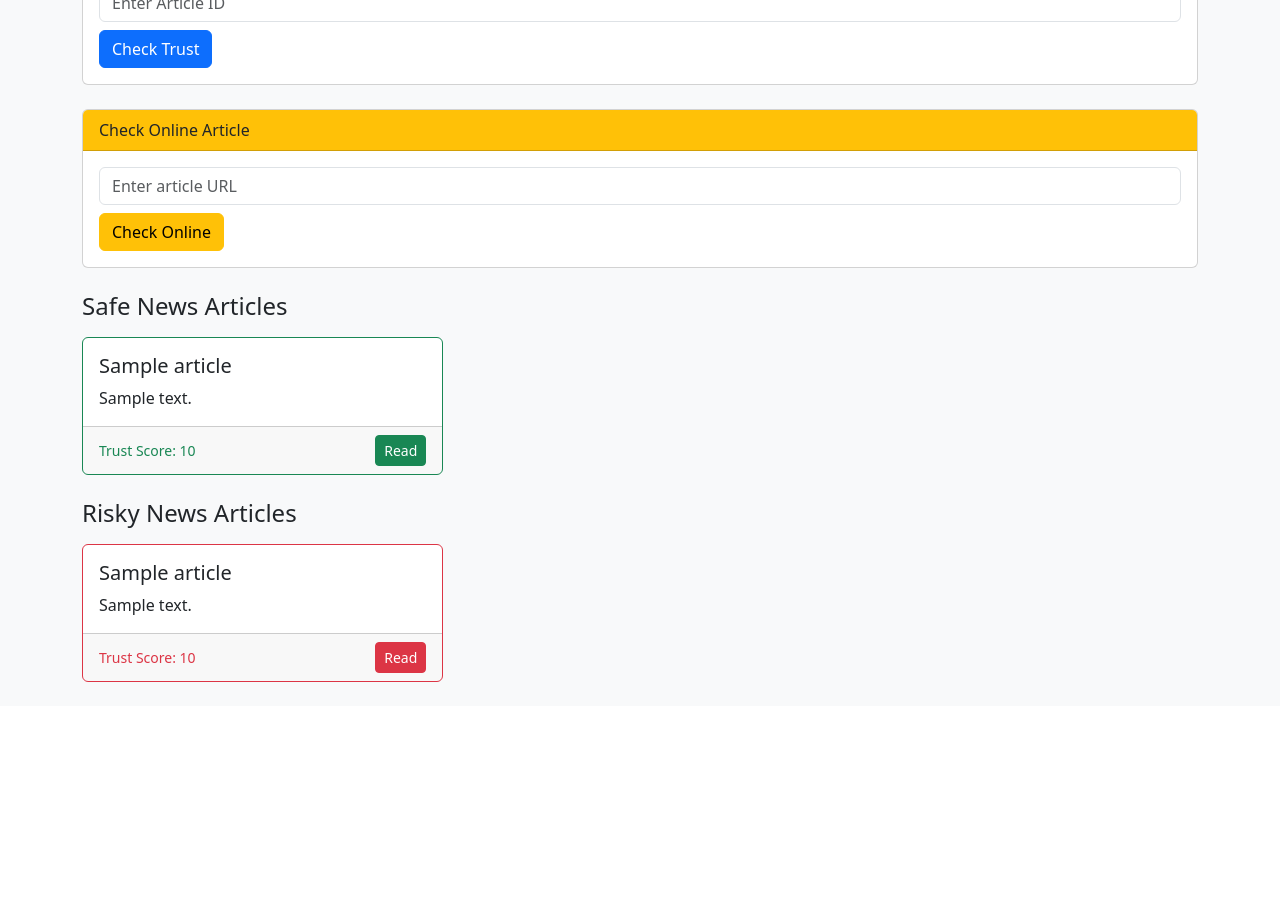
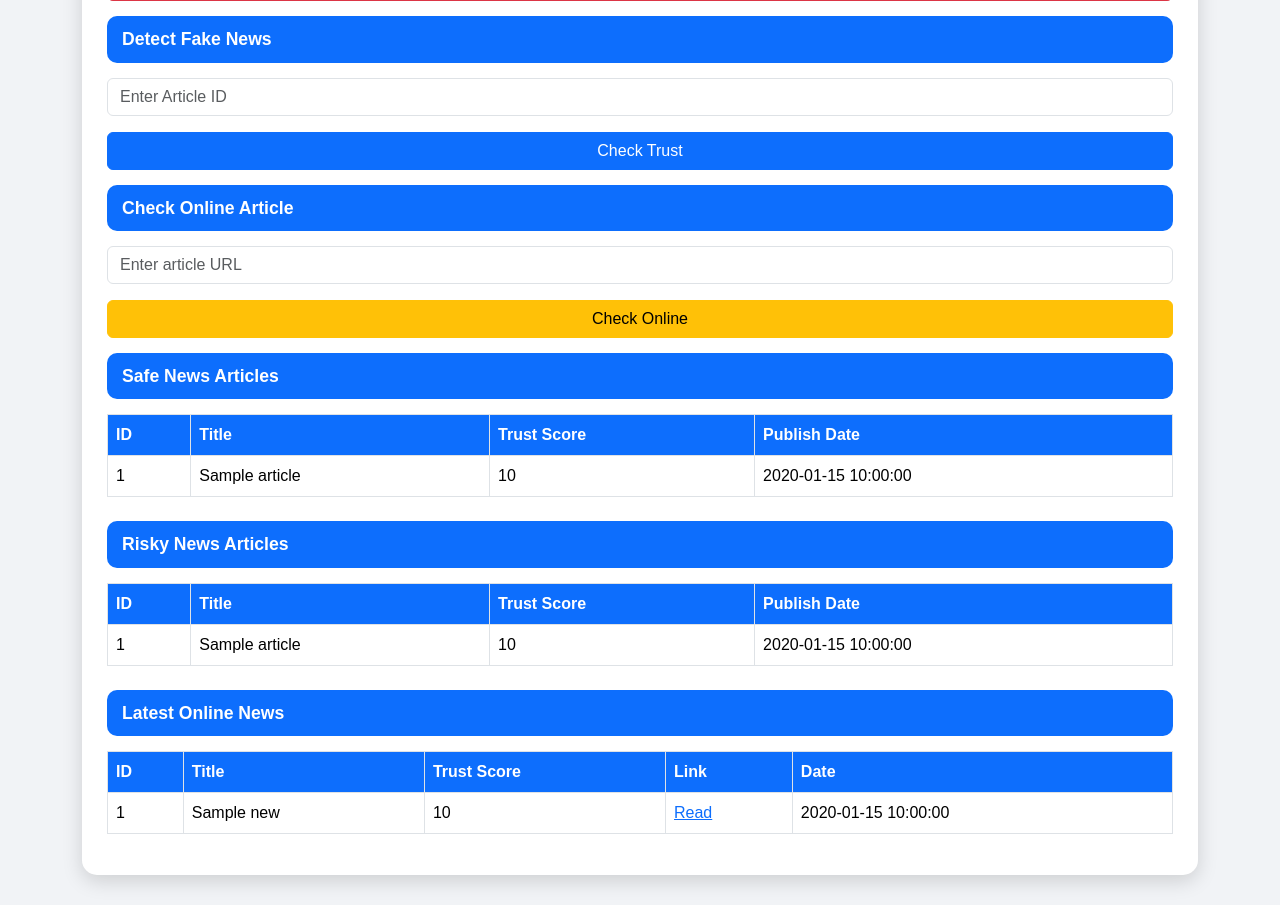
Before and after one commit to elder0209/myflaskapp, a Flask app: template templates/index.html in a window 1280 px wide. Shown: the part 802-1707 px from the top of the page. Before the commit the page ends 1484 px from the top, so only its background shows below. Run offline with Flask 3, Linux system fonts and the light colour scheme; the template is opened without the code that fills it: most values are stand-ins (such as "Sample title", 1, 10 or a date in 2020); one stand-in notice (Sample message) is shown.

Commit message:
Update index.html

```diff
--- a/templates/index.html
+++ b/templates/index.html
@@ -1,130 +1,214 @@
 <!DOCTYPE html>
 <html lang="en">
+
 <head>
     <meta charset="UTF-8">
     <title>Fake News Detector</title>
     <link href="https://cdn.jsdelivr.net/npm/bootstrap@5.3.2/dist/css/bootstrap.min.css" rel="stylesheet">
+    <style>
+        body {
+            background-color: #f1f3f6;
+            font-family: Arial, sans-serif;
+        }
+
+        .video-bg {
+            position: fixed;
+            top: 0;
+            left: 0;
+            width: 100%;
+            height: 100%;
+            object-fit: cover;
+            z-index: -2;
+        }
+
+        .heading {
+            color: white;
+            text-align: center;
+            justify-content: center;
+        }
+
+        .main-card {
+            border-radius: 15px;
+            padding: 25px;
+            margin-bottom: 30px;
+            box-shadow: 0 6px 20px rgba(0, 0, 0, 0.15);
+            background-color: #fff;
+            transition: transform 0.3s, box-shadow 0.3s;
+        }
+
+        .main-card:hover {
+            transform: translateY(-5px);
+            box-shadow: 0 12px 25px rgba(0, 0, 0, 0.2);
+        }
+
+        .section-header {
+            background-color: #0d6efd;
+            color: #fff;
+            font-weight: 600;
+            font-size: 1.1rem;
+            padding: 10px 15px;
+            border-radius: 10px;
+            margin-bottom: 15px;
+        }
+
+        .btn {
+            width: 100%;
+            margin-bottom: 15px;
+            transition: transform 0.3s;
+        }
+
+        .btn:hover {
+            transform: translateY(-2px);
+        }
+
+        .table th {
+            background-color: #0d6efd;
+            color: white;
+        }
+
+        .logout-link {
+            text-decoration: none;
+            color: #dc3545;
+            font-weight: 500;
+        }
+
+        h2 {
+            font-weight: 700;
+        }
+
+        textarea.form-control {
+            resize: vertical;
+        }
+    </style>
 </head>
-<body class="bg-light">
 
-<nav class="navbar navbar-expand-lg navbar-dark bg-dark">
-    <div class="container-fluid">
-        <a class="navbar-brand" href="#">Fake News Detector</a>
-        <div class="collapse navbar-collapse">
-            <ul class="navbar-nav ms-auto">
-                <li class="nav-item text-white me-3">
-                    Hello, {{ name }}
-                </li>
-                <li class="nav-item">
-                    <a class="btn btn-outline-light" href="{{ url_for('logout') }}">Logout</a>
-                </li>
-            </ul>
+<body>
+    <video autoplay muted loop class="video-bg">
+        <source src="6913745_Motion_Graphics_Motion_Graphic_3840x2160.mp4" type="video/mp4">
+    </video>
+    <div class="container mt-4">
+
+        <div class="d-flex justify-content-between align-items-center mb-4">
+            <p style="color: white;">Hello, {{ name }} | <a href="{{ url_for('logout') }}"
+                    class="logout-link">Logout</a></p>
         </div>
-    </div>
-</nav>
-
-<div class="container mt-4">
 
         <!-- Flash Messages -->
         {% with messages = get_flashed_messages(with_categories=true) %}
         {% if messages %}
         {% for category, msg in messages %}
-          <div class="alert alert-{{ category }} alert-dismissible fade show">
-              {{ msg }}
-              <button type="button" class="btn-close" data-bs-dismiss="alert"></button>
-          </div>
+        <div class="alert alert-{{ category }}">{{ msg }}</div>
         {% endfor %}
         {% endif %}
         {% endwith %}
 
+        <!-- All Forms and Tables in One Box -->
+        <div class="main-card">
+            <h2 style="text-align: center; color: red; padding-bottom: 40px;">Fake News Detector</h2>
+
             <!-- Submit Article -->
-    <div class="card mb-4">
-        <div class="card-header bg-success text-white">Submit an Article</div>
-        <div class="card-body">
+            <div class="section-header">Submit an Article</div>
             <form method="POST" action="{{ url_for('add_article') }}">
                 <input type="text" name="title" class="form-control mb-2" placeholder="Title" required>
                 <textarea name="content" class="form-control mb-2" placeholder="Content" required></textarea>
                 <input type="text" name="url" class="form-control mb-2" placeholder="URL">
-                <input type="date" name="publish_date" class="form-control mb-2" required>
+                <input type="date" name="publish_date" class="form-control mb-3" required>
                 <input type="submit" class="btn btn-success" value="Submit Article">
             </form>
-        </div>
-    </div>
 
             <!-- Report Fake News -->
-    <div class="card mb-4">
-        <div class="card-header bg-danger text-white">Report Fake News</div>
-        <div class="card-body">
+            <div class="section-header">Report Fake News</div>
             <form method="POST" action="{{ url_for('report_article') }}">
                 <input type="number" name="article_id" class="form-control mb-2" placeholder="Article ID" required>
-                <input type="text" name="reason" class="form-control mb-2" placeholder="Reason" required>
+                <input type="text" name="reason" class="form-control mb-3" placeholder="Reason" required>
                 <input type="submit" class="btn btn-danger" value="Submit Report">
             </form>
-        </div>
-    </div>
 
             <!-- Detect Fake News -->
-    <div class="card mb-4">
-        <div class="card-header bg-primary text-white">Detect Fake News (Check Trust Score)</div>
-        <div class="card-body">
+            <div class="section-header">Detect Fake News</div>
             <form method="POST" action="{{ url_for('check_trust') }}">
-                <input type="number" name="article_id" class="form-control mb-2" placeholder="Enter Article ID" required>
+                <input type="number" name="article_id" class="form-control mb-3" placeholder="Enter Article ID"
+                    required>
                 <input type="submit" class="btn btn-primary" value="Check Trust">
             </form>
-        </div>
-    </div>
 
             <!-- Check Online Article -->
-    <div class="card mb-4">
-        <div class="card-header bg-warning text-dark">Check Online Article</div>
-        <div class="card-body">
+            <div class="section-header">Check Online Article</div>
             <form method="POST" action="{{ url_for('check_online') }}">
-                <input type="text" name="url_link" class="form-control mb-2" placeholder="Enter article URL" required>
+                <input type="text" name="url_link" class="form-control mb-3" placeholder="Enter article URL" required>
                 <input type="submit" class="btn btn-warning" value="Check Online">
             </form>
-        </div>
-    </div>
 
-    <!-- Safe News -->
-    <h4 class="mb-3">Safe News Articles</h4>
-    <div class="row row-cols-1 row-cols-md-3 g-3 mb-4">
+            <!-- Safe News Articles -->
+            <div class="section-header">Safe News Articles</div>
+            <table class="table table-bordered mb-4">
+                <tr>
+                    <th>ID</th>
+                    <th>Title</th>
+                    <th>Trust Score</th>
+                    <th>Publish Date</th>
+                </tr>
                 {% for article in safe_news %}
-        <div class="col">
-            <div class="card border-success h-100">
-                <div class="card-body">
-                    <h5 class="card-title">{{ article.title }}</h5>
-                    <p class="card-text">{{ article.content }}</p>
-                </div>
-                <div class="card-footer d-flex justify-content-between align-items-center">
-                    <small class="text-success">Trust Score: {{ article.trust_score }}</small>
-                    <a href="{{ article.url }}" target="_blank" class="btn btn-sm btn-success">Read</a>
-                </div>
-            </div>
-        </div>
+                <tr>
+                    <td>{{ article.article_id }}</td>
+                    <td>{{ article.title }}</td>
+                    <td>{{ article.trust_score }}</td>
+                    <td>{{ article.publish_date }}</td>
+                </tr>
                 {% endfor %}
-    </div>
+            </table>
 
-    <!-- Risky News -->
-    <h4 class="mb-3">Risky News Articles</h4>
-    <div class="row row-cols-1 row-cols-md-3 g-3 mb-4">
+            <!-- Risky News Articles -->
+            <div class="section-header">Risky News Articles</div>
+            <table class="table table-bordered mb-4">
+                <tr>
+                    <th>ID</th>
+                    <th>Title</th>
+                    <th>Trust Score</th>
+                    <th>Publish Date</th>
+                </tr>
                 {% for article in risky_news %}
-        <div class="col">
-            <div class="card border-danger h-100">
-                <div class="card-body">
-                    <h5 class="card-title">{{ article.title }}</h5>
-                    <p class="card-text">{{ article.content }}</p>
-                </div>
-                <div class="card-footer d-flex justify-content-between align-items-center">
-                    <small class="text-danger">Trust Score: {{ article.trust_score }}</small>
-                    <a href="{{ article.url }}" target="_blank" class="btn btn-sm btn-danger">Read</a>
-                </div>
-            </div>
-        </div>
+                <tr>
+                    <td>{{ article.article_id }}</td>
+                    <td>{{ article.title }}</td>
+                    <td>{{ article.trust_score }}</td>
+                    <td>{{ article.publish_date }}</td>
+                </tr>
                 {% endfor %}
+            </table>
+
+            <!-- Latest Online News -->
+            <div class="section-header">Latest Online News</div>
+            <table class="table table-bordered">
+                <tr>
+                    <th>ID</th>
+                    <th>Title</th>
+                    <th>Trust Score</th>
+                    <th>Link</th>
+                    <th>Date</th>
+                </tr>
+                {% if latest_online %}
+                {% for news in latest_online %}
+                <tr>
+                    <td>{{ news.id }}</td>
+                    <td>{{ news.title }}</td>
+                    <td>{{ news.trust_score }}</td>
+                    <td><a href="{{ news.url }}" target="_blank">Read</a></td>
+                    <td>{{ news.date }}</td>
+                </tr>
+                {% endfor %}
+                {% else %}
+                <tr>
+                    <td colspan="5" class="text-center">No latest online news available.</td>
+                </tr>
+                {% endif %}
+            </table>
+
         </div>
 
     </div>
 
     <script src="https://cdn.jsdelivr.net/npm/bootstrap@5.3.2/dist/js/bootstrap.bundle.min.js"></script>
 </body>
+
 </html>
```
Lines whose indentation alone changed are shown as unchanged.
